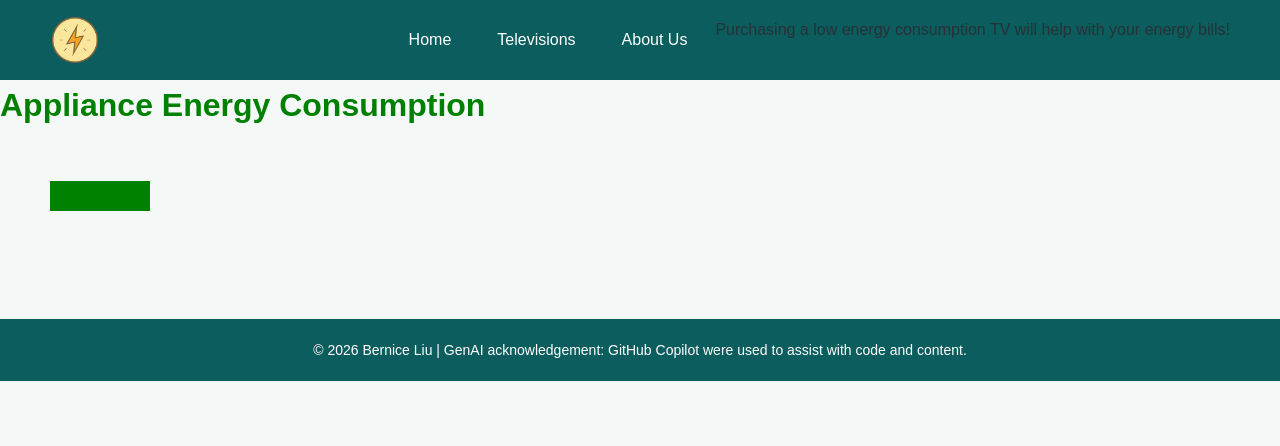
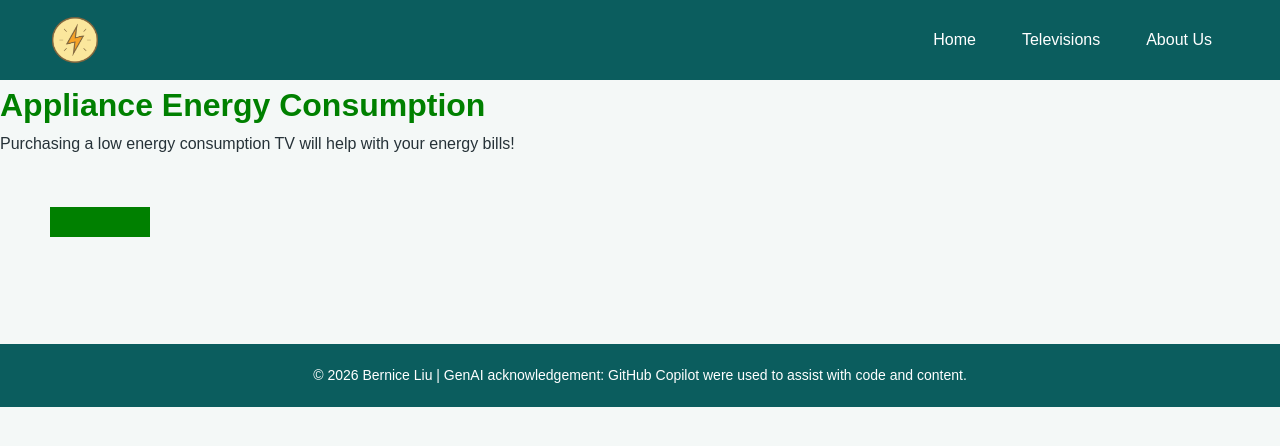
Before and after one commit to Bernice0206/T04-2, a plain HTML site: page index.html in a window 1280 px wide. Drawn offline with nearby package versions, Linux system fonts and the light colour scheme.

Commit message:
Update index.html

```diff
--- a/index.html
+++ b/index.html
@@ -13,12 +13,12 @@
         <a href="index.html" class="logo">
             <img src="PowerIcon.png" alt="Power logo">
         </a>
-            <!-- Navigation links -->
-            <div class="nav-links">
+        <!-- Change <div> to <span-links> so it is no longer the first div on the page -->
+        <span class="nav-links">
             <a href="index.html" class="nav-link"> Home </a>
             <a href="televisions.html" class="nav-link"> Televisions </a>
             <a href="about.html" class="nav-link"> About Us </a>
-            </div>
+        </span>
     </nav>
     </header>
 
```
Lines whose indentation alone changed are shown as unchanged.
